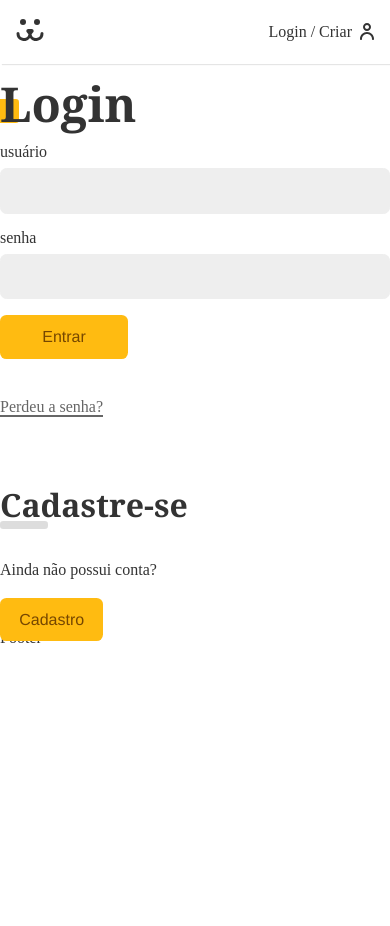
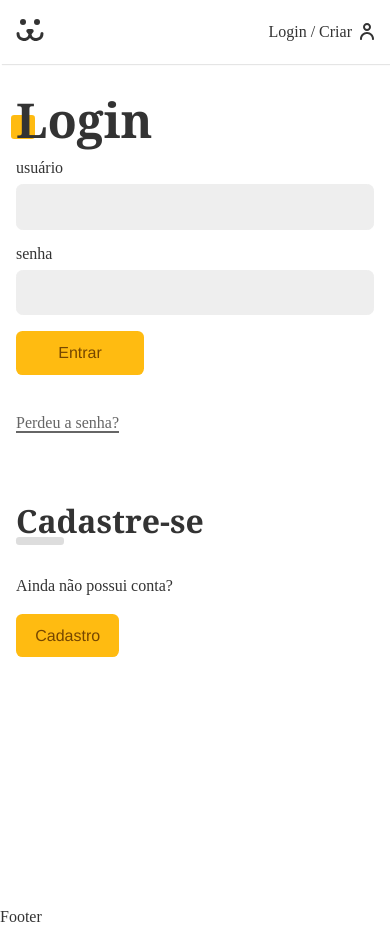
Before and after one commit to MathewsDantas/DogsReact, a React (Create React App) app in the folder dogs/: page /login in a window 390 px wide. Before the commit the page ends 844 px from the top, so only its background shows below. Built offline with nearby package versions, Linux system fonts and the light colour scheme.

Commit message:
feat: adição do cadastro

```diff
--- a/dogs/src/api.js
+++ b/dogs/src/api.js
@@ -36,3 +36,16 @@
     },
   };
 }
+
+export function USER_POST(body) {
+  return {
+    url: API_URL + "/api/user",
+    options: {
+      method: "POST",
+      headers: {
+        "Content-Type": "application/json",
+      },
+      body: JSON.stringify(body),
+    },
+  };
+}
--- a/dogs/src/components/login/Login.jsx
+++ b/dogs/src/components/login/Login.jsx
@@ -5,13 +5,15 @@
 import LoginPasswordLost from "./LoginPasswordLost";
 import LoginPasswordReset from "./LoginPasswordReset";
 import { UserContext } from "../../UserContext";
+import styles from "./Login.module.css";
 
 const Login = () => {
   const { login } = React.useContext(UserContext);
 
   if (login === true) return <Navigate to="/conta" />;
   return (
-    <div>
+    <section className={styles.login}>
+      <div className={styles.forms}>
         <Routes>
           <Route path="/" element={<LoginForm />} />
           <Route path="/criar" element={<LoginCreate />} />
@@ -19,6 +21,7 @@
           <Route path="/resetar" element={<LoginPasswordReset />} />
         </Routes>
       </div>
+    </section>
   );
 };
 
--- /dev/null
+++ b/dogs/src/components/login/Login.module.css
@@ -0,0 +1,30 @@
+.login {
+  display: grid;
+  grid-template-columns: 1fr 1fr;
+  min-height: 100vh;
+  gap: 2rem;
+}
+
+.login::before {
+  display: block;
+  content: "";
+  background: url("../../assets/login.jpg") no-repeat center;
+  background-size: cover;
+}
+
+.forms {
+  max-width: 30rem;
+  padding: 1rem;
+}
+
+@media (max-width: 40rem) {
+  .login {
+    grid-template-columns: 1fr;
+  }
+  .login::before {
+    display: none;
+  }
+  .forms {
+    max-width: 100%;
+  }
+}
--- a/dogs/src/components/login/LoginCreate.jsx
+++ b/dogs/src/components/login/LoginCreate.jsx
@@ -1,11 +1,46 @@
-import React from "react";
+import React, { useContext } from "react";
+import Input from "../Forms/Input";
+import Button from "../Forms/Button";
+import useForm from "../../hooks/useForm";
+import { USER_POST } from "../../api";
+import { UserContext } from "../../UserContext";
 
 const LoginCreate = () => {
-    return (
-    <>
-        <p>Login Create</p>
-    </>
-    );
+  const username = useForm();
+  const email = useForm("email");
+  const password = useForm();
+
+  const { userLogin, loading } = React.useContext(UserContext);
+
+  async function handleSubmit(event) {
+    event.preventDefault();
+    const { url, options } = USER_POST({
+      username: username.value,
+      email: email.value,
+      password: password.value,
+    });
+    const response = await fetch(url, options);
+    if (response.ok) {
+      userLogin(username.value, password.value);
+    }
+    console.log(response);
+  }
+
+  return (
+    <section className="animeLeft">
+      <h1 className="title">Cadastre-se</h1>
+      <form onSubmit={handleSubmit}>
+        <Input label="Usuário" name="username" type="text" {...username} />
+        <Input label="Email" name="email" type="email" {...email} />
+        <Input label="Password" name="password" type="password" {...password} />
+        {loading ? (
+          <Button disabled>Carregando...</Button>
+        ) : (
+          <Button>Cadastrar</Button>
+        )}
+      </form>
+    </section>
+  );
 };
 
 export default LoginCreate;
```
Lines whose indentation alone changed are shown as unchanged.
